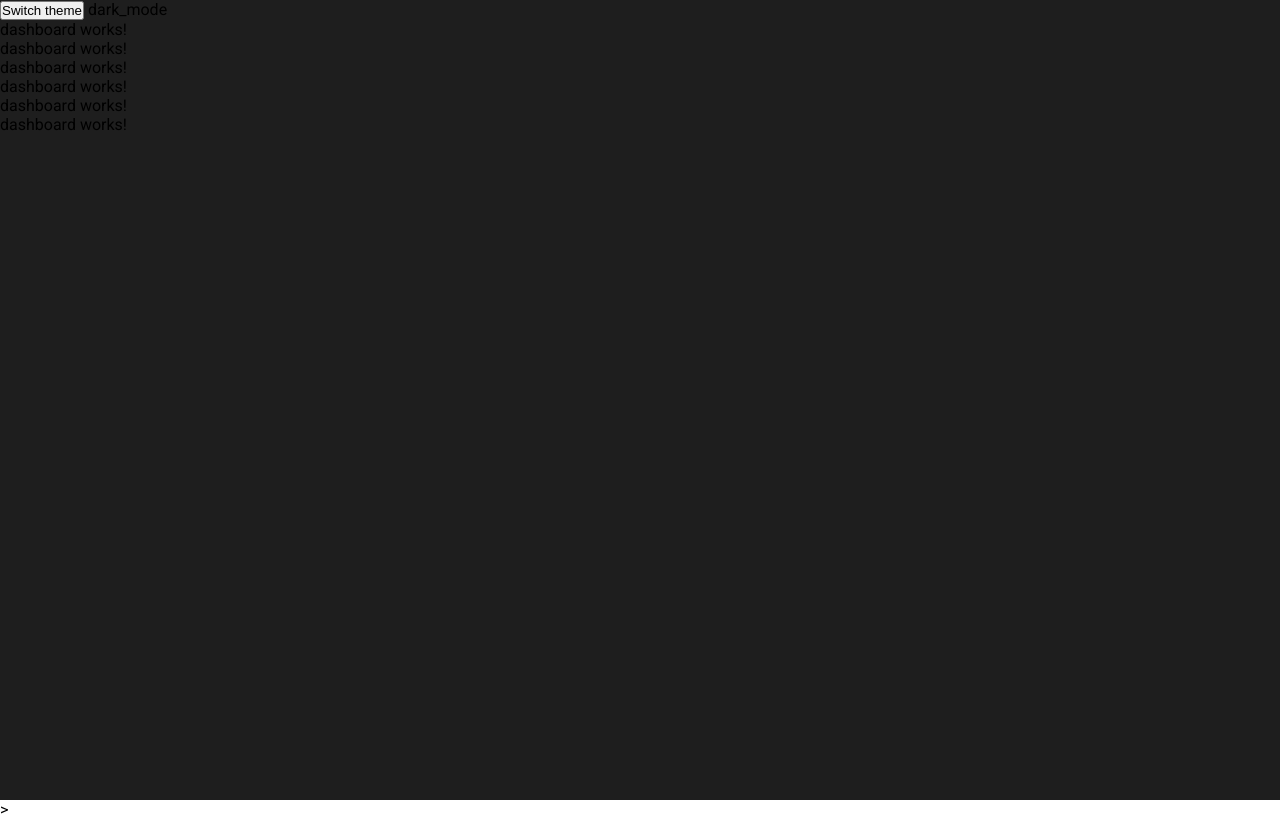
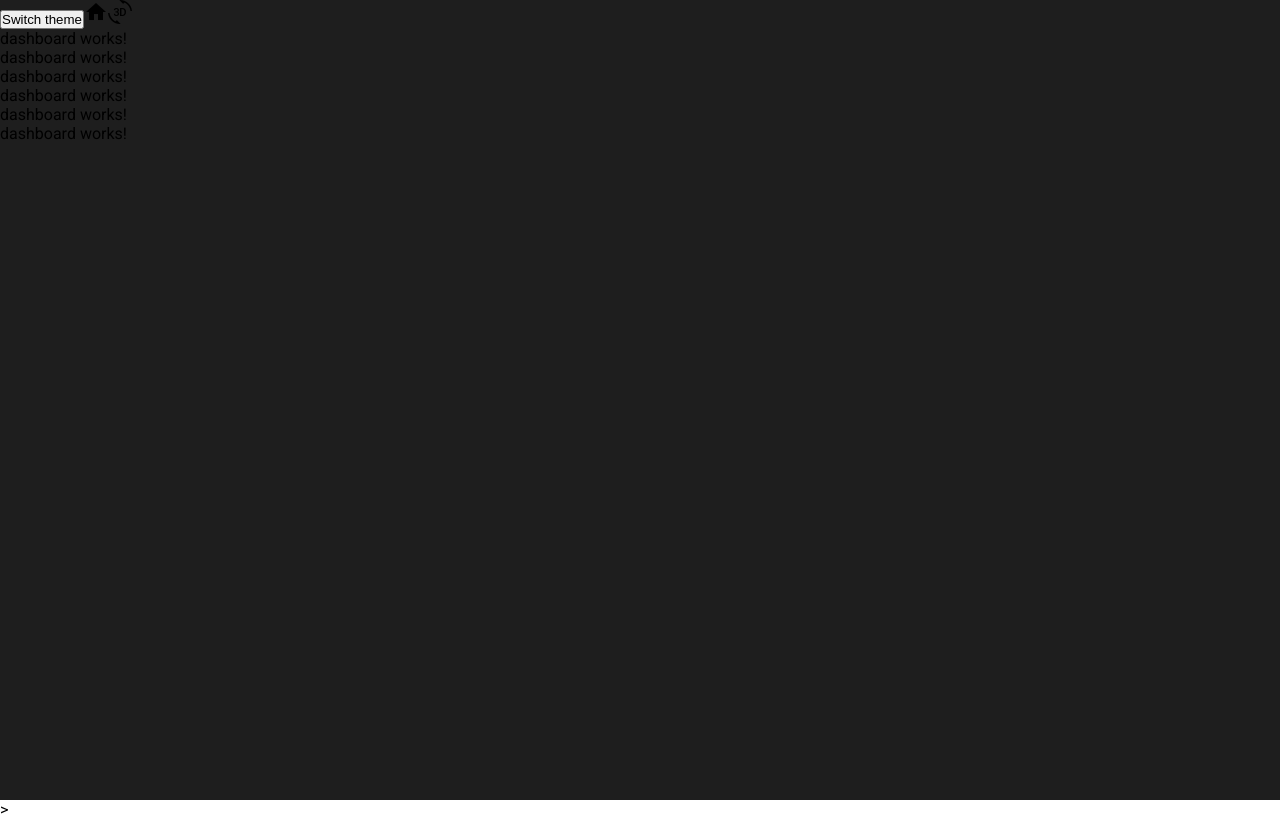
Before and after one commit to piotrsioch/smart-home.frontend, an Angular app: page /dashboard in a window 1280 px wide. Built offline with nearby package versions, Linux system fonts and the light colour scheme; no server answers.

Commit message:
Add variables and setup path for it in angular.json

```diff
--- a/angular.json
+++ b/angular.json
@@ -33,6 +33,12 @@
             "styles": [
               "src/styles.scss"
             ],
+            "stylePreprocessorOptions": {
+              "includePaths": [
+                "src/assets/styles/variables",
+                "src/assets/styles"
+              ]
+            },
             "scripts": []
           },
           "configurations": {
--- a/src/app/core/components/navbar/themes-switcher/themes-switcher.component.html
+++ b/src/app/core/components/navbar/themes-switcher/themes-switcher.component.html
@@ -5,7 +5,6 @@
   >
     Switch theme
   </button>
-  <span class="material-symbols-outlined">
-dark_mode
-</span>
+  <mat-icon aria-hidden="false" aria-label="Example home icon" fontIcon="home"></mat-icon>
+  <mat-icon> 3d_rotation </mat-icon>
 </div>
--- a/src/app/core/components/navbar/themes-switcher/themes-switcher.component.scss
+++ b/src/app/core/components/navbar/themes-switcher/themes-switcher.component.scss
@@ -0,0 +1,10 @@
+//@import "../../../src/assets/styles/variables.scss";
+@import "variables";
+
+@media(max-width: $max-width) {
+  .sh-theme-switcher {
+    &__container {
+      background-color: green;
+    }
+  }
+}
--- a/src/app/core/components/navbar/themes-switcher/themes-switcher.component.ts
+++ b/src/app/core/components/navbar/themes-switcher/themes-switcher.component.ts
@@ -1,10 +1,14 @@
 import { Component } from '@angular/core';
+import { MatIconModule } from "@angular/material/icon";
 
 @Component({
   selector: 'sh-themes-switcher',
   standalone: true,
   templateUrl: './themes-switcher.component.html',
   styleUrls: ['./themes-switcher.component.scss'],
+  imports: [
+    MatIconModule
+  ]
 })
 export class ThemesSwitcherComponent {
   public isLightTheme = false;
--- /dev/null
+++ b/src/assets/styles/_variables.scss
@@ -0,0 +1 @@
+$max-width: 750px;
--- a/src/styles.scss
+++ b/src/styles.scss
@@ -1,4 +1,5 @@
 @import "./assets/styles/themes";
+@import "./assets/styles/variables";
 
 * {
   margin: 0;
```
